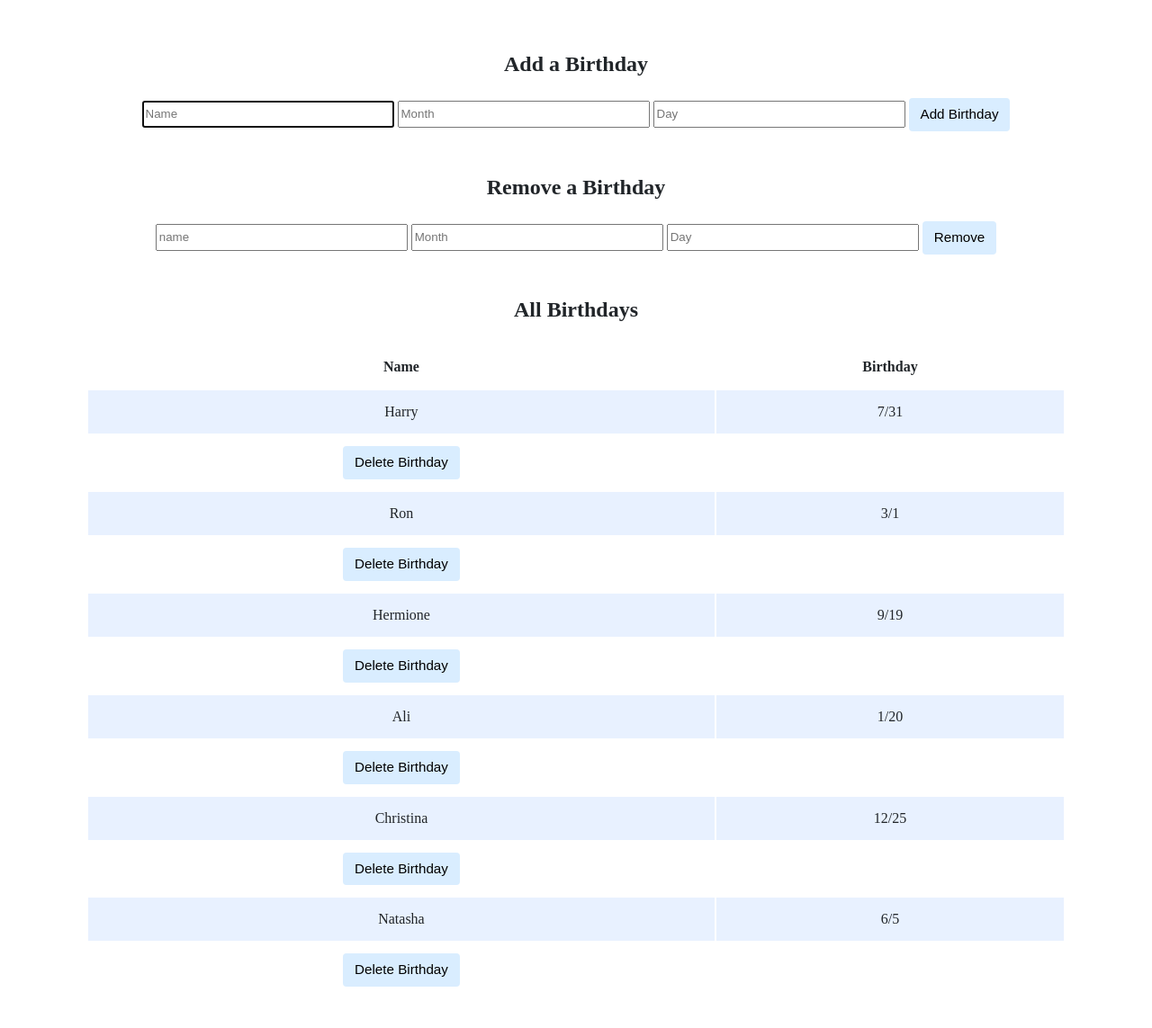
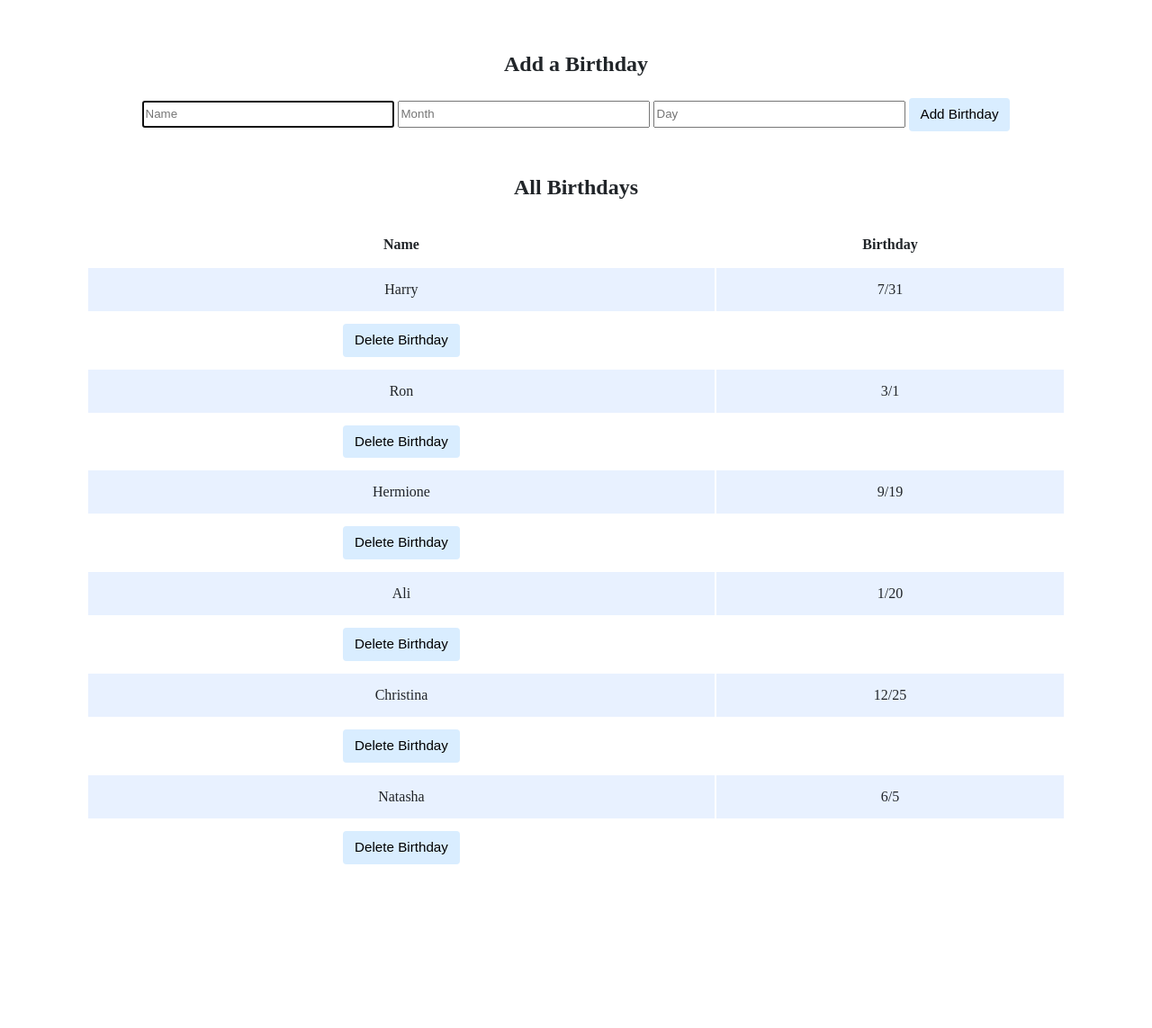
Before and after one commit to alihbaloch/CS50-Projects, a Flask app: page / in a window 1280 px wide. Shown: the part 207-1350 px from the top of the page at 90% size. After the commit the page ends 1168 px from the top, so only its background shows below. Run offline with Flask 3, Linux system fonts and the light colour scheme; data comes from the database, SQL or seed files in the repository; some libraries are stand-ins or nearby versions.

Commit message:
Sat, Aug 5, 2023, 6:42 PM -04:00

```diff
--- a/birthdays/templates/index.html
+++ b/birthdays/templates/index.html
@@ -23,17 +23,6 @@
                     </form>
             </div>
             <div class="section">
-                <h2>Remove a Birthday</h2>
-                <!-- Form for removing birthdays -->
-                    <form action="/" method="post">
-                        <input name="name" placeholder="name" type="text">
-                        <input name="month" placeholder="Month" type="number" min="1" max="12">
-                        <input name="day" placeholder="Day" type="number" min="1" max="31">
-                        <input type="submit" value="Remove">
-                    </form>
-
-            </div>
-            <div class="section">
                 <h2>All Birthdays</h2>
                 <table>
                     <thead>
@@ -45,7 +34,6 @@
                     <tbody>
                         <!-- TODO: Loop through the database entries to display them in this table -->
                         {% for birthday in birthdays %}
-
                             <tr>
                                 <td>{{ birthday.name }}</td>
                                 <td>{{ birthday.month }}/{{ birthday.day }}</td>
```
